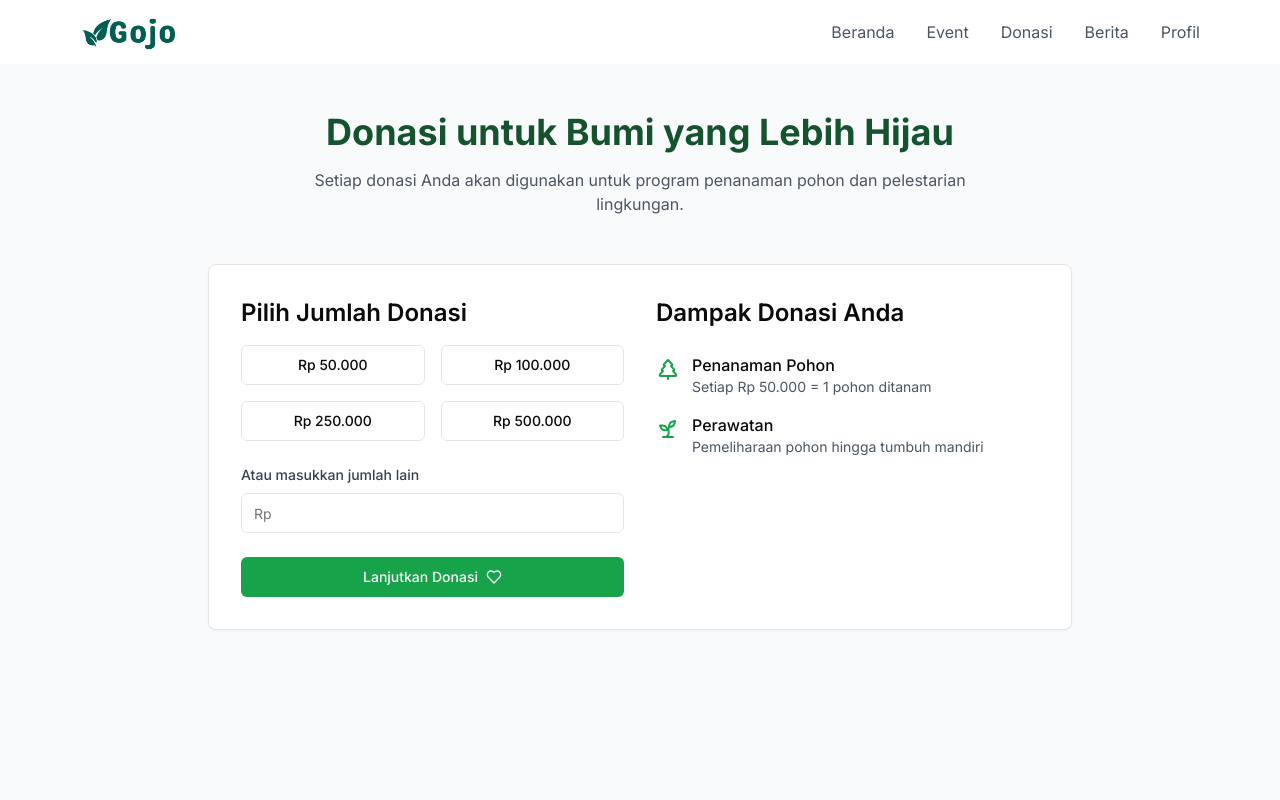
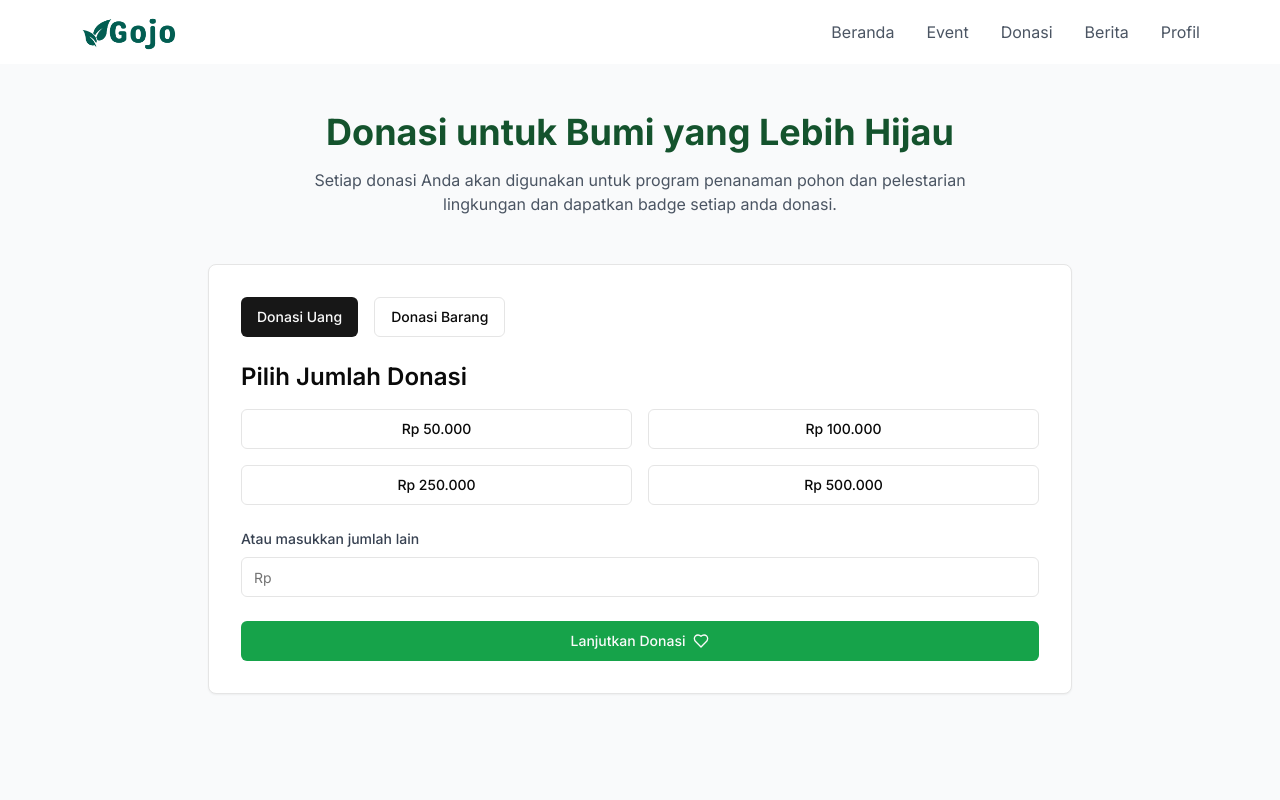
Before and after one commit to yosmisyael/gojo, a Next.js app: page /donate in a window 1280 px wide. Shown: the top 800 px of the page. Built offline with nearby package versions, Linux system fonts and the light colour scheme.

Commit message:
feat: update profil and donate page

```diff
--- a/app/donate/page.tsx
+++ b/app/donate/page.tsx
@@ -4,10 +4,11 @@ import { useState } from "react";
 import { Button } from "@/components/ui/button";
 import { Card } from "@/components/ui/card";
 import { Input } from "@/components/ui/input";
-import { TreePine, Heart, Sprout } from "lucide-react";
+import { TreePine, Heart, Sprout, Package } from "lucide-react";
 
 export default function Donate() {
   const [amount, setAmount] = useState("");
+  const [donationType, setDonationType] = useState("money");
 
   return (
     <main className="min-h-screen bg-gray-50 py-12">
@@ -15,12 +16,27 @@ export default function Donate() {
         <div className="text-center mb-12">
           <h1 className="text-4xl font-bold text-green-900 mb-4">Donasi untuk Bumi yang Lebih Hijau</h1>
           <p className="text-gray-600 max-w-2xl mx-auto">
-            Setiap donasi Anda akan digunakan untuk program penanaman pohon dan pelestarian lingkungan.
+            Setiap donasi Anda akan digunakan untuk program penanaman pohon dan pelestarian lingkungan dan dapatkan badge setiap anda donasi.
           </p>
         </div>
 
         <Card className="p-8">
-          <div className="grid grid-cols-1 md:grid-cols-2 gap-8">
+          <div className="mb-6 flex space-x-4">
+            <Button
+              variant={donationType === "money" ? "default" : "outline"}
+              onClick={() => setDonationType("money")}
+            >
+              Donasi Uang
+            </Button>
+            <Button
+              variant={donationType === "goods" ? "default" : "outline"}
+              onClick={() => setDonationType("goods")}
+            >
+              Donasi Barang
+            </Button>
+          </div>
+
+          {donationType === "money" ? (
             <div>
               <h2 className="text-2xl font-semibold mb-4">Pilih Jumlah Donasi</h2>
               <div className="grid grid-cols-2 gap-4 mb-6">
@@ -70,31 +86,24 @@ export default function Donate() {
                 <Heart className="ml-2 h-4 w-4" />
               </Button>
             </div>
-
-            <div className="space-y-6">
-              <h2 className="text-2xl font-semibold mb-4">Dampak Donasi Anda</h2>
-              <div className="space-y-4">
-                <div className="flex items-start">
-                  <TreePine className="h-6 w-6 text-green-600 mr-3 mt-1" />
-                  <div>
-                    <h3 className="font-medium">Penanaman Pohon</h3>
-                    <p className="text-sm text-gray-600">
-                      Setiap Rp 50.000 = 1 pohon ditanam
-                    </p>
-                  </div>
-                </div>
-                <div className="flex items-start">
-                  <Sprout className="h-6 w-6 text-green-600 mr-3 mt-1" />
-                  <div>
-                    <h3 className="font-medium">Perawatan</h3>
-                    <p className="text-sm text-gray-600">
-                      Pemeliharaan pohon hingga tumbuh mandiri
-                    </p>
-                  </div>
-                </div>
+          ) : (
+            <div>
+              <h2 className="text-2xl font-semibold mb-4">Donasi Barang</h2>
+              <div className="flex items-start mb-6">
+                <Package className="h-6 w-6 text-green-600 mr-3 mt-1" />
+                <p className="text-gray-600">
+                  Anda dapat menyumbangkan barang seperti bibit tanaman, pupuk organik, atau peralatan berkebun.
+                </p>
               </div>
+              <h3 className="text-lg font-medium">Alamat Pengiriman</h3>
+              <p className="text-gray-700 mb-4">
+                Jl. Gebang Wetan No.24, RT.005/RW.01, Gebang Putih, Kec. Sukolilo, Surabaya, Jawa Timur 60117
+              </p>
+              <Button className="w-full bg-green-600 hover:bg-green-700">
+                Konfirmasi Donasi Barang
+              </Button>
             </div>
-          </div>
+          )}
         </Card>
       </div>
     </main>
--- a/app/profile/page.tsx
+++ b/app/profile/page.tsx
@@ -1,15 +1,20 @@
 "use client";
 
-import { User, Mail, Phone, MapPin, Award, TreePine } from "lucide-react";
+import { useState } from "react";
+import { User, Mail, Phone, MapPin, Award, TreePine, QrCode } from "lucide-react";
 import { Card } from "@/components/ui/card";
 import { Button } from "@/components/ui/button";
+import { Dialog, DialogTrigger, DialogContent } from "@/components/ui/dialog";
+import Image from "next/image";
 
 export default function Profile() {
+  const [qrOpen, setQrOpen] = useState(false);
+
   const userProfile = {
-    name: "Ahmad Rizki",
-    email: "ahmad.rizki@email.com",
-    phone: "+62 812-3456-7890",
-    location: "Jakarta, Indonesia",
+    name: "Misyael Yosevian",
+    email: "yosevmisyael@gmail.com",
+    phone: "+62 812-6786-7640",
+    location: "Surabaya, Indonesia",
     contributions: [
       { label: "Pohon Ditanam", value: "25" },
       { label: "Event Diikuti", value: "8" },
@@ -23,8 +28,8 @@ export default function Profile() {
     upcomingEvents: [
       {
         title: "Penanaman 1000 Pohon",
-        date: "20 April 2024",
-        location: "Hutan Kota Bandung"
+        date: "20 April 2025",
+        location: "Pembersihan Sungai Depan ITS"
       }
     ]
   };
@@ -41,6 +46,7 @@ export default function Profile() {
               </div>
               <h1 className="text-2xl font-bold">{userProfile.name}</h1>
               <p className="text-gray-600">Green Warrior</p>
+              <p className="text-gray-500 text-sm">Point: 150</p>
             </div>
             <div className="space-y-4">
               <div className="flex items-center">
@@ -56,7 +62,20 @@ export default function Profile() {
                 <span>{userProfile.location}</span>
               </div>
             </div>
-            <Button className="w-full mt-6">Edit Profile</Button>
+            <div className="mt-6 flex space-x-4">
+              <Button className="w-full">Edit Profile</Button>
+              <Dialog>
+                <DialogTrigger asChild>
+                  <Button className="w-full" variant="outline" onClick={() => setQrOpen(true)}>
+                    <QrCode className="h-5 w-5 mr-2" /> QR Code
+                  </Button>
+                </DialogTrigger>
+                <DialogContent className="p-6 text-center">
+                  <h2 className="text-lg font-semibold mb-4">QR Code Profil</h2>
+                  <Image className="mx-auto" src="/qr.png" alt="QR Code" width={200} height={200} />
+                </DialogContent>
+              </Dialog>
+            </div>
           </Card>
 
           {/* Contributions */}
```
Also changed, not shown: public/qr.png (added).
